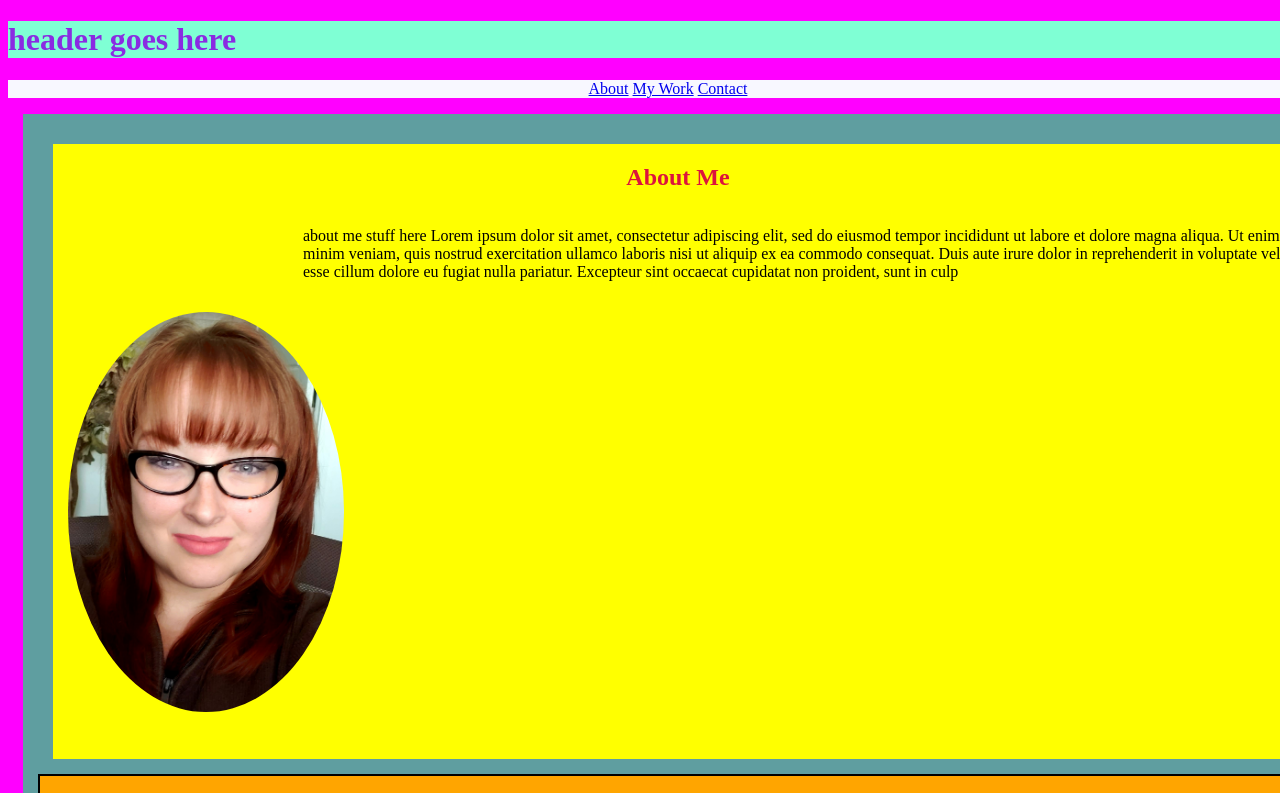
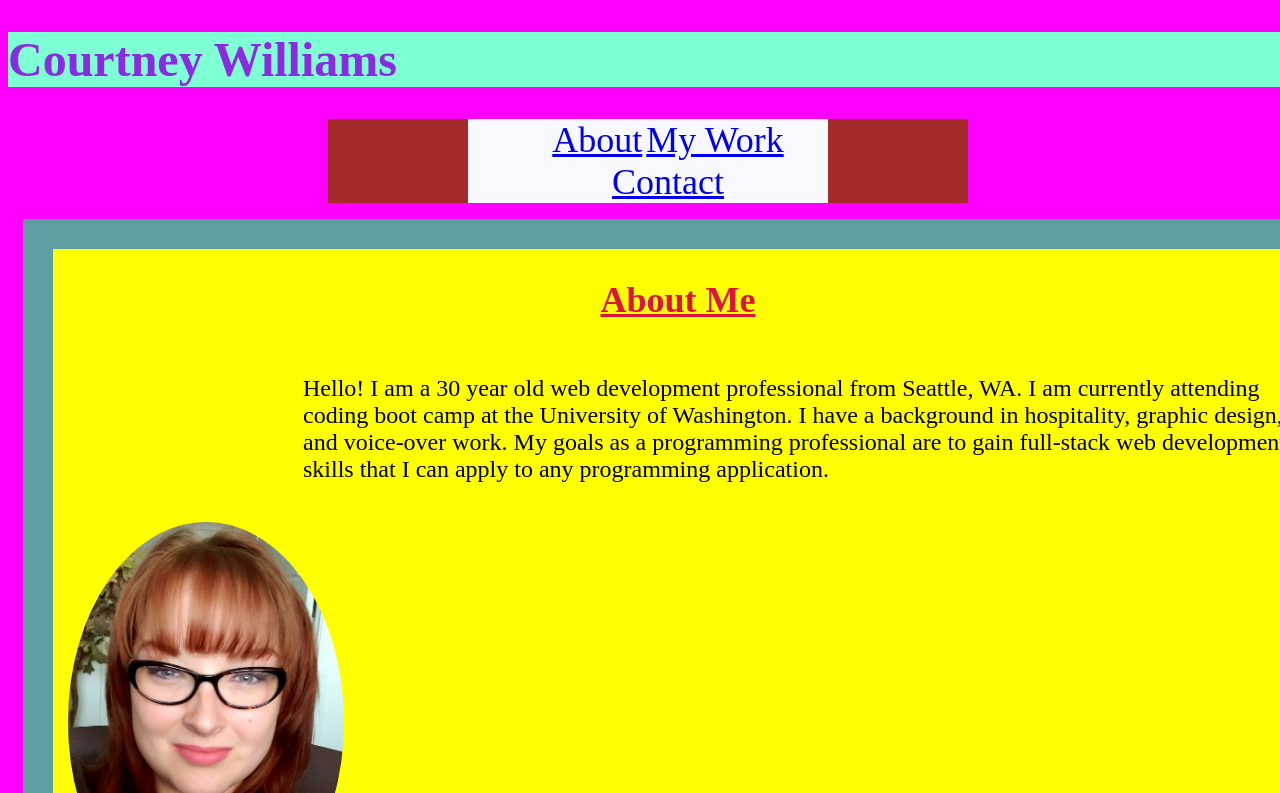
Before and after one commit to cwill2021/portfolio, a plain HTML site: page index.html in a window 1280 px wide. Shown: the top 793 px of the page. Drawn offline with Linux system fonts and the light colour scheme.

Commit message:
updated info in html

```diff
--- a/index.html
+++ b/index.html
@@ -5,12 +5,12 @@
     <meta http-equiv="X-UA-Compatible" content="IE=edge">
     <meta name="viewport" content="width=device-width, initial-scale=1.0">
     <link rel="stylesheet" href="./style.css">
-    <title>Title</title>
+    <title>Courtney Williams Portfolio</title>
 
 </head>
 <body>
     <header>
-        <h1>header goes here</h1>
+        <h1>Courtney Williams</h1>
     </header>
     <nav>
         <ul>
@@ -23,7 +23,7 @@
 
         <div id="about" div class ="about">
             <h2>About Me</h2>
-            <p>about me stuff here Lorem ipsum dolor sit amet, consectetur adipiscing elit, sed do eiusmod tempor incididunt ut labore et dolore magna aliqua. Ut enim ad minim veniam, quis nostrud exercitation ullamco laboris nisi ut aliquip ex ea commodo consequat. Duis aute irure dolor in reprehenderit in voluptate velit esse cillum dolore eu fugiat nulla pariatur. Excepteur sint occaecat cupidatat non proident, sunt in culp
+            <p>Hello! I am a 30 year old web development professional from Seattle, WA. I am currently attending coding boot camp at the University of Washington. I have a background in hospitality, graphic design, and voice-over work. My goals as a programming professional are to gain full-stack web development skills that I can apply to any programming application.
             <div class="image">
                 <img src="./images/me.jpg">
             </div></p>
@@ -50,7 +50,7 @@
 
     <div id="contact" class="footer">
         <h3>Contact</h3>
-        <p>contact information goes here</p>
+        <p>Phone: (720) 280-1206  </p> <p>Email Address: courtney.williams2425@yahoo.com</p>
     </div>
 
 </body>
--- a/style.css
+++ b/style.css
@@ -13,22 +13,36 @@ header{
 
 header h1{
     color: blueviolet;
+    font-size: 48px;
 }
 
 nav{
     background-color: brown;
+    width: 50%;
+    margin-left: auto;
+    margin-right: auto;
 
 }
 
 nav ul{
     background-color: ghostwhite;
     text-align: center;
+    width: 50%;
+    margin-left: auto;
+    margin-right: auto;
+
 
 }
 
 nav ul li{
     display:inline-block;
+    font-size: 36px;
+}
 
+
+
+a:hover{
+    color: blue;
 }
 
 main{
@@ -44,11 +58,14 @@ main{
 h2{
     color: crimson;
     text-align: center;
+    font-size: 36px;
+    text-decoration: underline;
 }
 
 h3{
     color: blue;
     text-align: center;
+    font-size: 30px;
 }
 
 .footer{
@@ -61,6 +78,7 @@ h3{
 .footer p{
     color: deeppink;
     text-align: center;
+    font-size: 24px;
 }
 
 .about{
@@ -83,6 +101,7 @@ h3{
 .about p{
     float: right;
     width: 80%;
+    font-size: 24px;
 }
 
 
@@ -100,6 +119,8 @@ h3{
 
 
 }
+
+
 
 .card-one{
     flex: 1 0 300px;
@@ -119,6 +140,7 @@ h3{
     color: #fff;
     margin: 5px;
     width: 50%;
+    font-size: 24px;
 }
 .card-one img {
     flex: 2 1 300px;
@@ -153,6 +175,7 @@ h3{
     color: #fff;
     margin: 5px;
     width: 50%;
+    font-size: 24px;
 
 }
 
```
